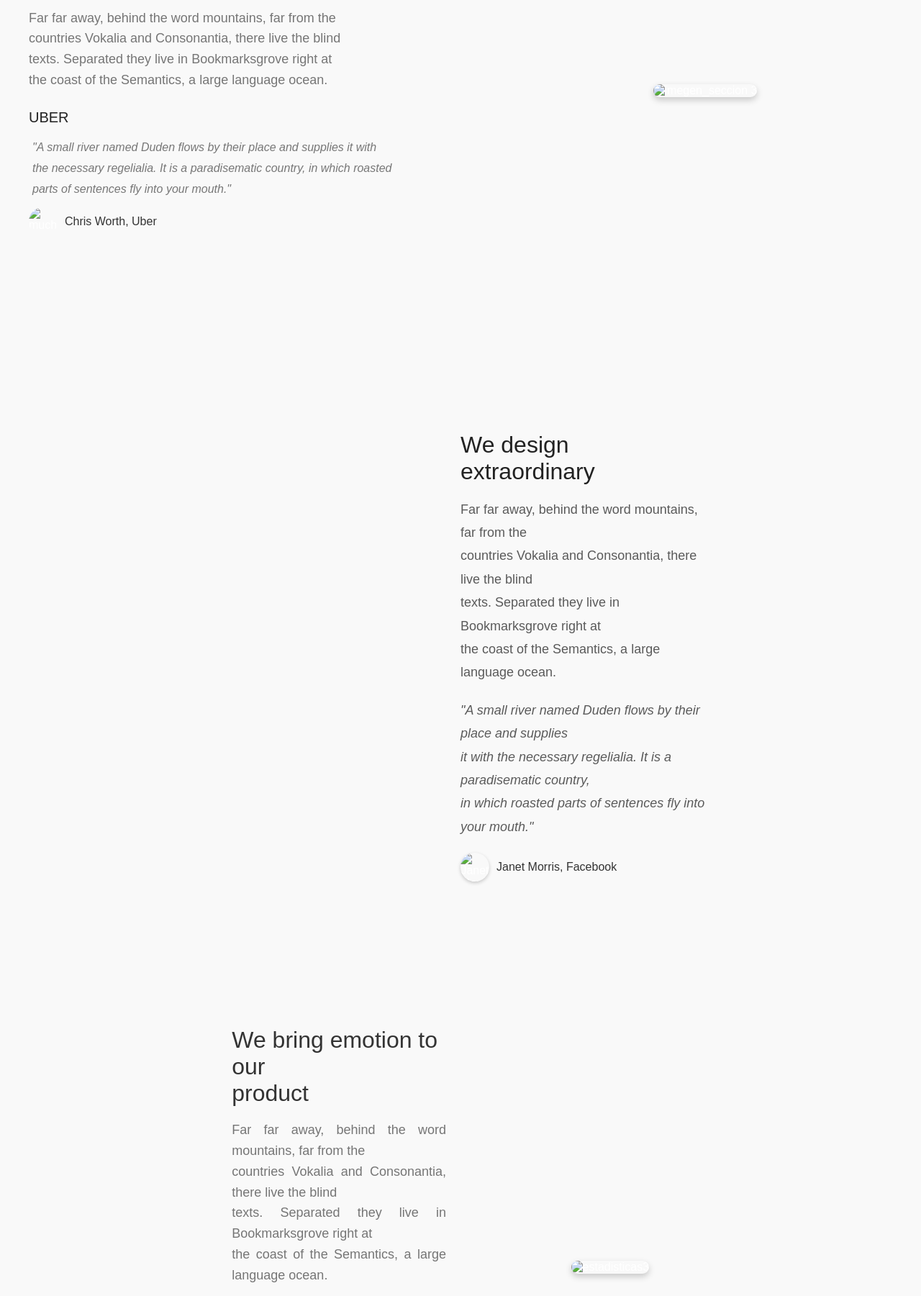
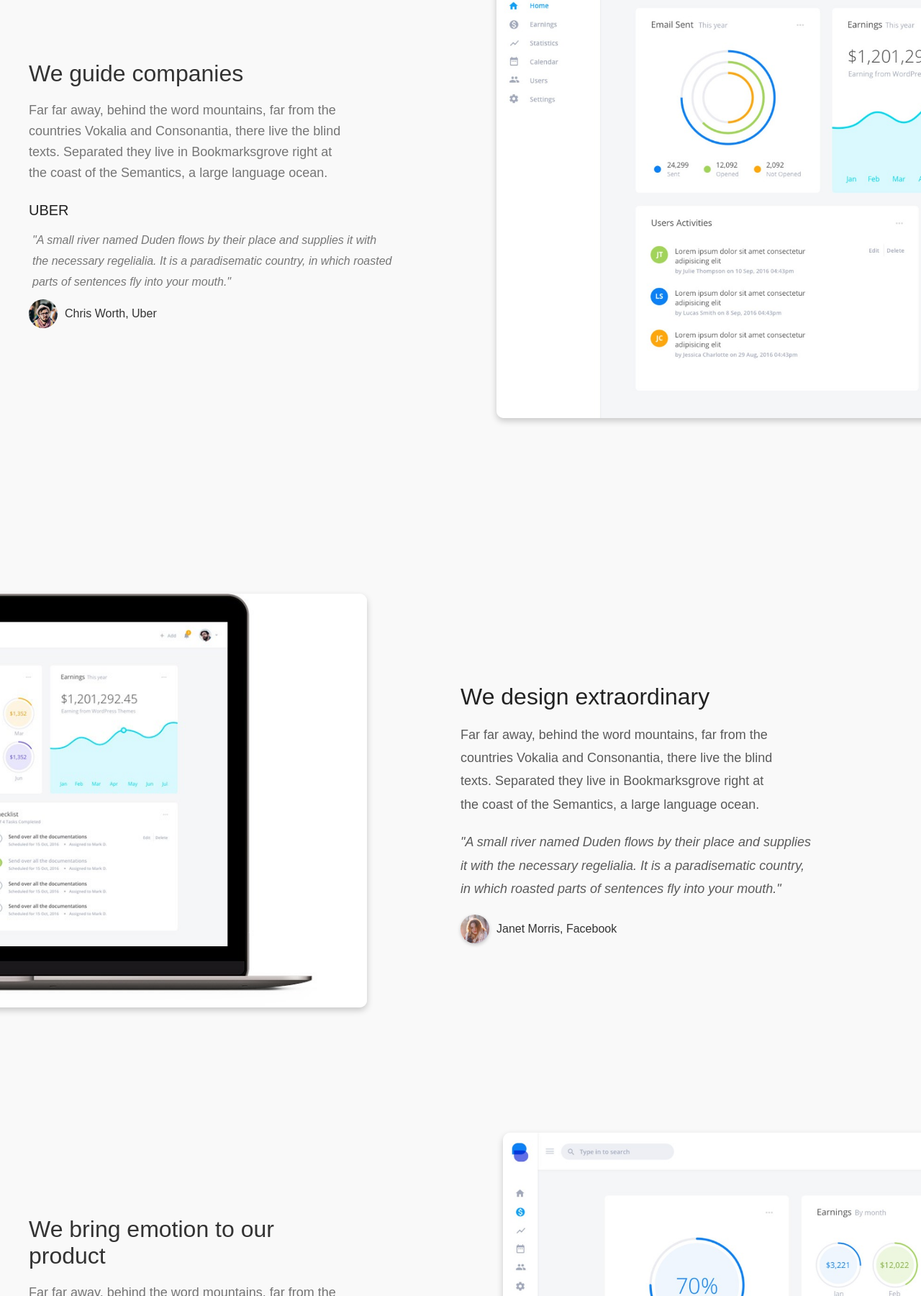
Before and after one commit to Belia0425/sublime, a plain HTML site: page index.html in a window 1280 px wide. Shown: the part 1518-3319 px from the top of the page at 72% size. Drawn offline with Linux system fonts and the light colour scheme.

Commit message:
Ya terminado

```diff
--- a/index.html
+++ b/index.html
@@ -66,13 +66,13 @@
                                 "A small river named Duden flows by their place and supplies it with the necessary regelialia. It is a paradisematic country, in which roasted parts of sentences fly into your mouth."
                             </blockquote>
                             <div class="author">
-                                <img src="img/imagen_muchachouber.jpeg" alt="muchachodeluber">
+                                <img src="img/muchachouber.jpg" alt="muchachodeluber">
                                 <span>Chris Worth, Uber</span>
                             </div>
                         </div>
                     </div>
                     <div class="img-content">
-                        <img src="img/imegen_seccion 3.jpeg" alt="imegen_seccion 3">
+                        <img src="img/seccion 3.jpg" alt="imegen_seccion 3">
                     </div>
                 </div>
             </section>
@@ -80,7 +80,7 @@
             <section id="extraordinary-design">
                 <div class="container">
                     <div class="img-content">
-                        <img src="img/imagen-seccion4.jpeg" alt="MacBook con Dashboard">
+                        <img src="img/seccion 4.jpg" alt="MacBook con Dashboard">
                     </div>
                     <div class="text-content">
                         <h3>We design extraordinary</h3>
@@ -91,7 +91,7 @@
                             "A small river named Duden flows by their place and supplies <br> it with the necessary regelialia. It is a paradisematic country,<br> in which roasted parts of sentences fly into your mouth."
                         </p>
                         <div class="author">
-                            <img src="img/laseñoradelabrigo.jpeg" alt="Janet Morris" class="author-img">
+                            <img src="img/laseñoradelabrigo.jpg" alt="Janet Morris" class="author-img">
                             <span>Janet Morris, Facebook</span>
                         </div>
                         </div>
@@ -114,13 +114,13 @@
                                 "A small river named Duden flows by their place and supplies <br> it with the necessary regelialia. It is a paradisematic country, <br>in which roasted parts of sentences fly into your mouth.”
                             <p>
                             <div class="author">
-                                <img src="img/señoradegafas.jpeg" alt="hamsteruber">
+                                <img src="img/señoradelasgafas.jpg" alt="hamsteruber">
                                 <span>Jessa Sy, Twitter</span>
                             </div>
                         </div>
                     </div>
                     <div class="img-content">
-                        <img src="img/estadistica.jpeg" alt="estadisticas3">
+                        <img src="img/estadistica.jpg" alt="estadisticas3">
                     </div>
                 </div>
             </section>
```
Also changed, not shown: img/estadistica.jpg (added), img/laseñoradelabrigo.jpg (added), img/muchachouber.jpg (added), img/seccion 3.jpg (added), img/seccion 4.jpg (added), img/señoradelasgafas.jpg (added).
